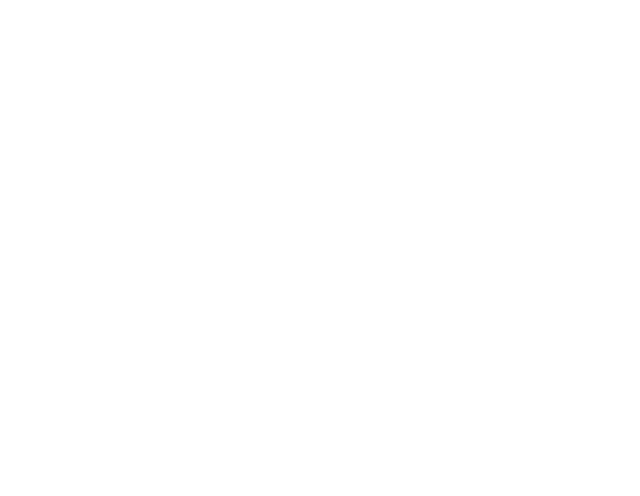
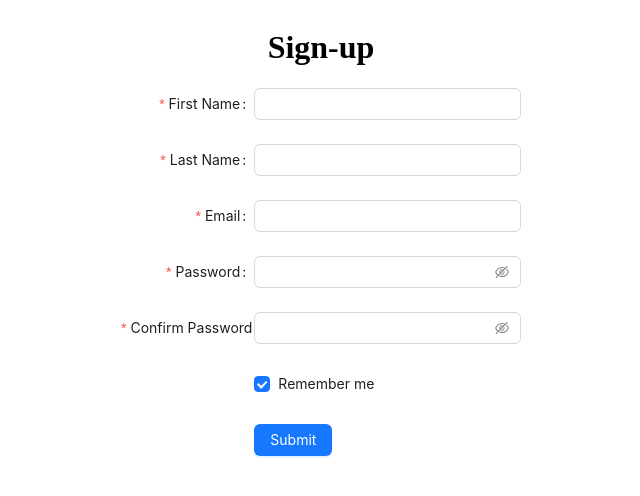
Before and after one commit to shayan-h/Cicada, a React (Create React App) app in the folder client/: page /register in a window 1280 px wide. Before the commit this address had no page. Shown: the top 496 px of the page, without its empty margins (319-959 px from the left). Built offline with nearby package versions, Linux system fonts and the light colour scheme.

Commit message:
Added fully functioning user sign-up page

```diff
--- a/client/src/App.js
+++ b/client/src/App.js
@@ -2,6 +2,7 @@ import './App.css';
 import { BrowserRouter as Router, Route, Routes } from 'react-router-dom';
 import Login from './components/Login';
 import Dashboard from './components/Dashboard';
+import Register from './components/Register';
 
 function App() {
   return (
@@ -10,6 +11,7 @@ function App() {
         <Routes>
           <Route path="/login" element={<Login/>} />
           <Route path="/dashboard" element={<Dashboard/>}></Route>
+          <Route path="/register" element={<Register/>}></Route>
         </Routes>
       </Router>
     </div>
--- a/client/src/components/Login.js
+++ b/client/src/components/Login.js
@@ -58,9 +58,8 @@ export default function Login() {
                     required: true,
                     message: 'Please input your Password!',
                 },
-                ]}
-            >
-                <Input
+                ]}>
+                <Input.Password
                 prefix={<LockOutlined className="site-form-item-icon" />}
                 type="password"
                 placeholder="Password"
@@ -80,7 +79,7 @@ export default function Login() {
                 <Button type="primary" htmlType="submit" className="login-form-button">
                 Log in
                 </Button>
-                Or <a href="">register now!</a>
+                Or <a href="/Register">register now!</a>
             </Form.Item>
             </Form>
 
--- a/client/src/components/Register.js
+++ b/client/src/components/Register.js
@@ -6,17 +6,33 @@ import axios from 'axios'
 const useRegister = () => {
     const navigate = useNavigate()
     const onFinish = async (values) => {
-        const { fname, lname, email, password } = values
-
+        const { fName, lName, email, password } = values
+        try {
+            const response = await axios.post('http://localhost:3002/register/registerUser', { fName, lName, email, password })
+            if (response.data.validation) {
+                navigate('/dashboard')
+            } else {
+                alert('Incorrect email or password')
             }
+        } catch (error) {
+            console.error('Error during login:', error)
+        }
+    }
+    return { onFinish }
 }
 
 export default function Register() {
 
-
+    const { onFinish } = useRegister()
 
 
     return (
+        <div style={{display:'flex', justifyContent:'center', alignItems:'center'}}>
+            <div style={{width:400}}>
+
+            <h1 style={{textAlign:'center'}}>Sign-up</h1>
+
+
                         <Form
                 name="basic"
                 labelCol={{
@@ -32,15 +48,45 @@ export default function Register() {
                     remember: true,
                 }}
                 onFinish={onFinish}
-        onFinishFailed={onFinishFailed}
-        autoComplete="off">
+                autoComplete="off"
+                >
                 <Form.Item
-        label="Username"
-        name="username"
+                    label="First Name"
+                    name="fName"
                     rules={[
                     {
                         required: true,
-            message: 'Please input your username!',
+                        message: 'Please input your first name!',
+                    },
+                    ]}
+                >
+                    <Input />
+                </Form.Item>
+
+                <Form.Item
+                    label="Last Name"
+                    name="lName"
+                    rules={[
+                    {
+                        required: true,
+                        message: 'Please input your last name!',
+                    },
+                    ]}
+                >
+                    <Input />
+                </Form.Item>
+
+                <Form.Item
+                    label="Email"
+                    name="email"
+                    rules={[
+                    {
+                        type: 'email',
+                        message: 'Invalid email address',
+                    },
+                    {
+                        required: true,
+                        message: 'Please input your email!',
                     },
                     ]}
                 >
@@ -55,6 +101,29 @@ export default function Register() {
                         required: true,
                         message: 'Please input your password!',
                     },
+                    ]}
+                >
+                    <Input.Password />
+                </Form.Item>
+
+                <Form.Item
+                    label="Confirm Password"
+                    name="confirmPassword"
+                    dependencies={['password']}
+                    hasFeedback
+                    rules={[
+                    {
+                        required: true,
+                        message: 'Please confirm your password!',
+                    },
+                    ({ getFieldValue }) => ({
+                        validator(_, value) {
+                        if (!value || getFieldValue('password') === value) {
+                            return Promise.resolve();
+                        }
+                        return Promise.reject(new Error('The two passwords do not match!'));
+                        },
+                    }),
                     ]}
                 >
                     <Input.Password />
@@ -82,5 +151,7 @@ export default function Register() {
                     </Button>
                 </Form.Item>
                 </Form>
+            </div>
+        </div>
   )
 }
```
Also changed, not shown: 2 other files (tests, documents, lock files or other folders). Lines whose indentation alone changed are shown as unchanged.
